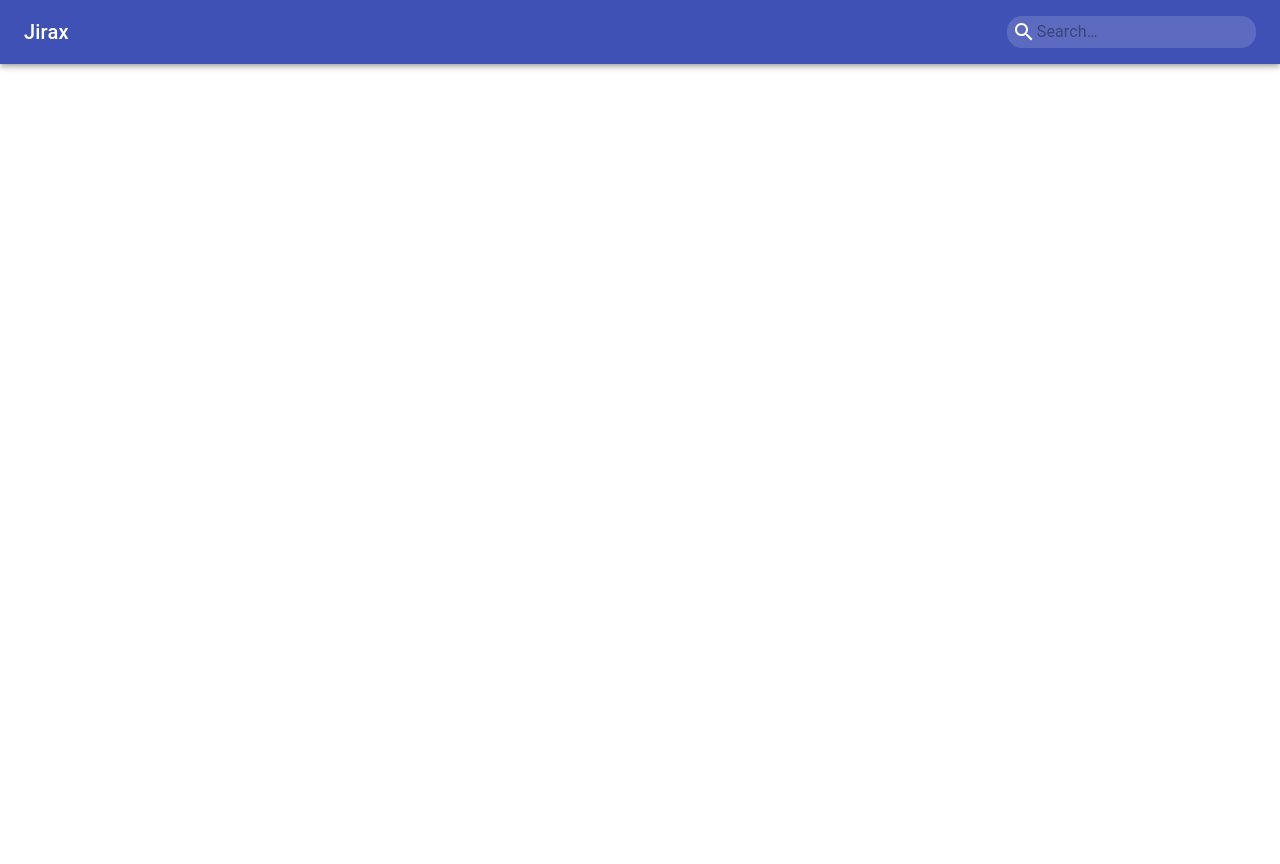
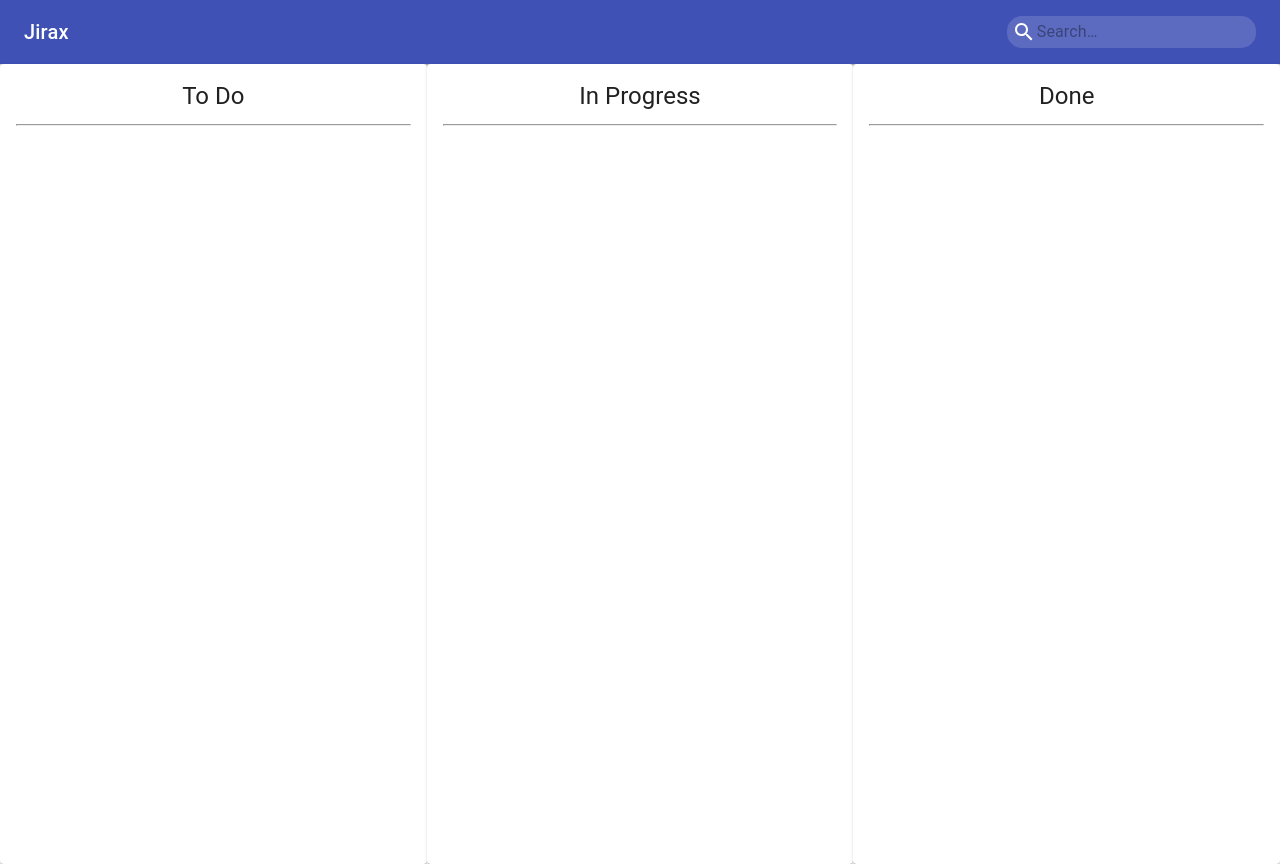
Before and after one commit to arieljimenez/jirax, a React (Create React App) app: page / in a window 1280 px wide. Before the commit the page ends 800 px from the top, so only its background shows below. Built offline with nearby package versions, Linux system fonts and the light colour scheme.

Commit message:
add the board

```diff
--- a/package.json
+++ b/package.json
@@ -34,6 +34,8 @@
     "@testing-library/react": "^9.3.2",
     "@testing-library/user-event": "^7.1.2",
     "react": "^16.13.1",
+    "react-dnd": "^11.1.3",
+    "react-dnd-html5-backend": "^11.1.3",
     "react-dom": "^16.13.1",
     "react-scripts": "3.4.1"
   },
--- a/src/App.js
+++ b/src/App.js
@@ -3,19 +3,19 @@
 import React from 'react';
 import AppBar from '@material-ui/core/AppBar';
 import Toolbar from '@material-ui/core/Toolbar';
-import IconButton from '@material-ui/core/IconButton';
 import SearchIcon from '@material-ui/icons/Search';
-import { fade } from '@material-ui/core/styles';
-import MenuIcon from '@material-ui/icons/Menu';
 import Typography from '@material-ui/core/Typography';
 import InputBase from '@material-ui/core/InputBase';
 import { jsx, css } from '@emotion/core';
 
+import BoardContainer from './BoardContainer';
+
 function App() {
   return (
-    <div css={{
-      flexGrow: 1,
-    }}>
+    <div css={css`
+      flex-grow: 1;
+      height: 100%;
+    `}>
       <AppBar
         position="static"
       >
@@ -61,6 +61,7 @@ function App() {
           </div>
         </Toolbar>
       </AppBar>
+      <BoardContainer />
     </div>
   );
 }
--- /dev/null
+++ b/src/BoardContainer.jsx
@@ -0,0 +1,30 @@
+/** @jsx jsx */
+// eslint-disable-next-line
+import React from 'react';
+
+import BoardCard from './components/BoardCard';
+import BoardColumn from './components/BoardColumn';
+import { jsx, css } from '@emotion/core';
+
+
+export default function BoardContainer(props){
+  const colNames = [
+    'To Do',
+    'In Progress',
+    'Done',
+  ];
+
+  const BoardColumns = () => colNames.map(colName => <BoardColumn title={colName} />);
+
+  return(
+    <div
+      className="board-container"
+      css={css`
+        display: flex;
+        height: 100%
+      `}
+    >
+      <BoardColumns />
+    </div>
+  )
+}
--- /dev/null
+++ b/src/components/BoardCard.jsx
@@ -0,0 +1,44 @@
+/** @jsx jsx */
+// eslint-disable-next-line
+import React from 'react';
+import Card from '@material-ui/core/Card';
+import CardActions from '@material-ui/core/CardActions';
+import CardContent from '@material-ui/core/CardContent';
+import Button from '@material-ui/core/Button';
+import Typography from '@material-ui/core/Typography';
+import { jsx, css } from '@emotion/core';
+
+
+
+export default function SimpleCard(props) {
+  const {
+    cardTitle = 'Card Title...',
+    cardDesc = 'Card Desc...'
+  } = props;
+
+  return (
+    <Card
+      css={css`
+        width: 90%;
+      `}
+    >
+      <CardContent>
+        <Typography
+          variant="h5"
+          component="h2"
+          css={css`
+            font-size: 1.5em;
+          `}
+        >
+          {cardTitle}
+        </Typography>
+        <Typography variant="body2" component="p">
+          {cardDesc}
+        </Typography>
+      </CardContent>
+      <CardActions>
+        <Button size="small">Neka</Button>
+      </CardActions>
+    </Card>
+  );
+}
--- /dev/null
+++ b/src/components/BoardColumn.jsx
@@ -0,0 +1,43 @@
+/** @jsx jsx */
+// eslint-disable-next-line
+import React from 'react';
+import { DndProvider } from 'react-dnd';
+import { HTML5Backend } from 'react-dnd-html5-backend';
+import { jsx, css } from '@emotion/core';
+import Card from '@material-ui/core/Card';
+import CardContent from '@material-ui/core/CardContent';
+import Typography from '@material-ui/core/Typography';
+
+
+export default function BoardColumn(props){
+  const { title } = props;
+
+  return (
+    <DndProvider
+      backend={HTML5Backend}
+    >
+      <Card
+        css={css`
+          /* border: red 1px solid; */
+          height: 100%;
+          text-align: center;
+          width: 100%;
+        `}
+      >
+        <CardContent>
+          <Typography
+            variant="h5"
+            component="h2"
+            css={css`
+              font-size: 1.5em;
+            `}
+           >
+            {title}
+            <hr />
+          </Typography>
+          {props.children}
+        </CardContent>
+      </Card>
+    </DndProvider>
+  )
+};
--- a/src/index.css
+++ b/src/index.css
@@ -1,3 +1,7 @@
+html, body, #root {
+  height: 100%;
+}
+
 body {
   margin: 0;
   font-family: -apple-system, BlinkMacSystemFont, 'Segoe UI', 'Roboto', 'Oxygen',
```
Also changed, not shown: 1 other file (tests, documents, lock files or other folders).
